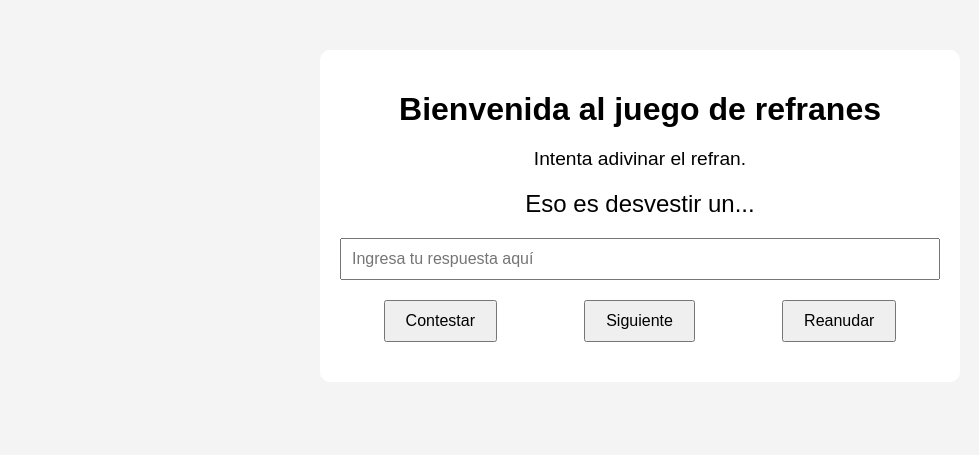
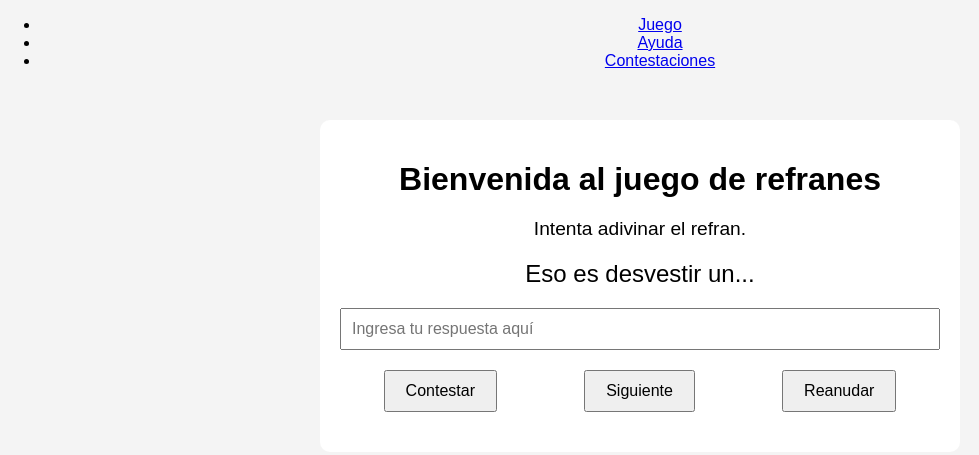
Before and after one commit to rvanwinkle568/RefranWeb, a plain HTML site: page Refran-Web/index.html in a window 1280 px wide. Shown: the whole page, without its empty margins (0-979 px from the left). Drawn offline with Linux system fonts and the light colour scheme.

Commit message:
Update index.html
Added navigation bar.

```diff
--- a/Refran-Web/index.html
+++ b/Refran-Web/index.html
@@ -4,11 +4,19 @@
 <head>
   <meta charset="utf-8">
   <meta name="viewport" content="width=device-width">
-  <title>replit</title>
+  <title>Juego de Refranes</title>
   <link href="style.css" rel="stylesheet" type="text/css" />
 </head>
 
 <body>
+  <nav>
+    <ul>
+      <li class="active"><a href="index.html">Juego</a></li>
+      <li><a href="help.html">Ayuda</a></li>
+      <li><a href="answers.html">Contestaciones</a></li>
+    </ul>
+  </nav>
+
   <div class="container">
     <h1>Bienvenida al juego de refranes</h1>
     <p class="instructions">Intenta adivinar el refran.</p>
```
Lines whose indentation alone changed are shown as unchanged.
